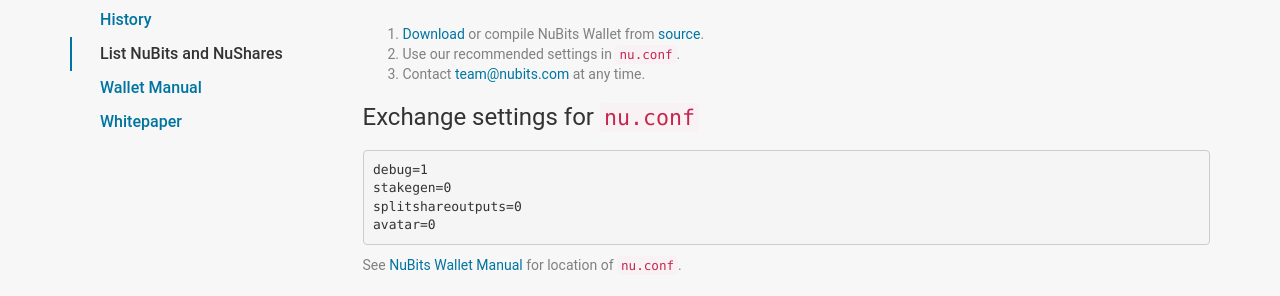
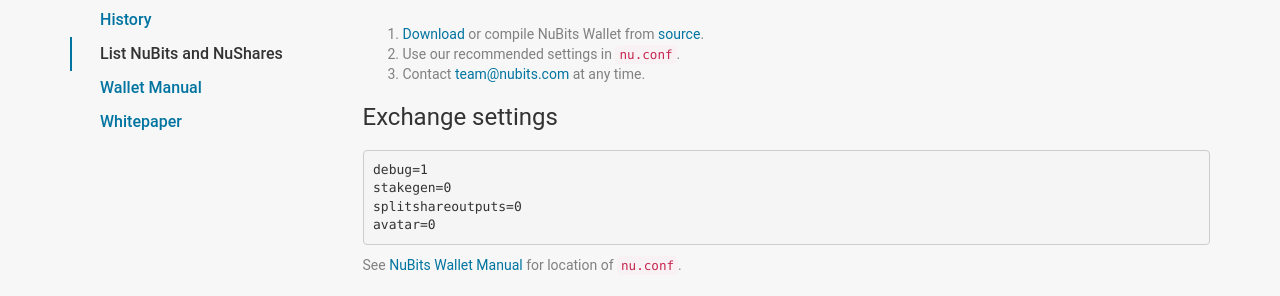
Before and after one commit to NuNetwork/nunetwork.github.io, a Jekyll site: the page built from _pages/list-nubits.md, in a window 1280 px wide. Shown: the part 444-740 px from the top of the page. Built offline with Jekyll 4.4.1, drawn with Linux system fonts in a browser that asks for light colours.

Commit message:
Update list-nubits.md

````diff
--- a/_pages/list-nubits.md
+++ b/_pages/list-nubits.md
@@ -17,7 +17,7 @@
 2. Use our recommended settings in `nu.conf`.
 3. Contact [team@nubits.com](mailto:team@nubits.com) at any time.
 
-### Exchange settings for `nu.conf`
+### Exchange settings
 
 ```
 debug=1
````
